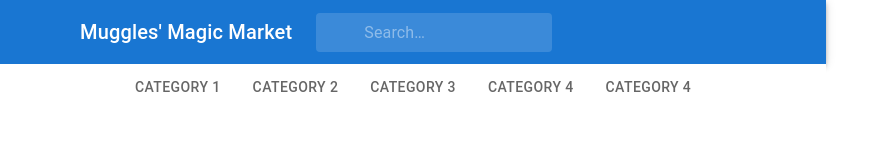
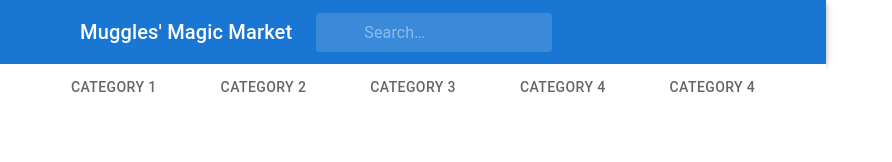
Before and after one commit to damasto/muggles-magic-market, a React (Vite) app: page / in a window 1280 px wide. Shown: the top 162 px of the page, without its empty margins (0-892 px from the left). Built offline with nearby package versions, Linux system fonts and the light colour scheme; no server answers; some icons are missing.

Commit message:
fix position category tabs

```diff
--- a/src/components/CategoryTabs.jsx
+++ b/src/components/CategoryTabs.jsx
@@ -30,7 +30,9 @@ export default function CategoryTabs() {
         centered
       >
         {categories.map(cat => (
-          <Tab key={cat.path} label={cat.label} value={cat.path} />
+          <Tab key={cat.path} label={cat.label} value={cat.path}
+            sx={{ marginX: 2 }}
+          />
         ))}
       </Tabs>
     </Box>
```
